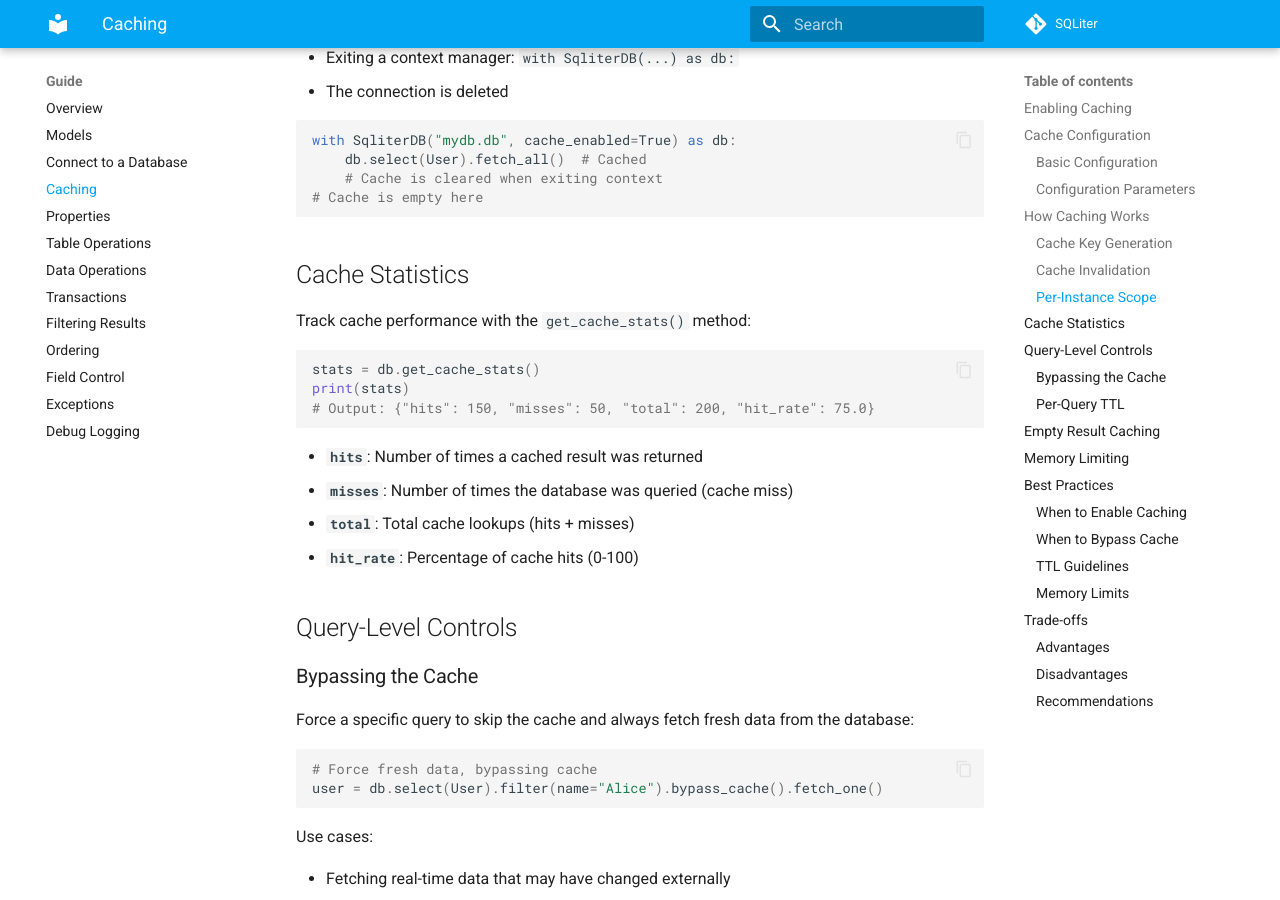
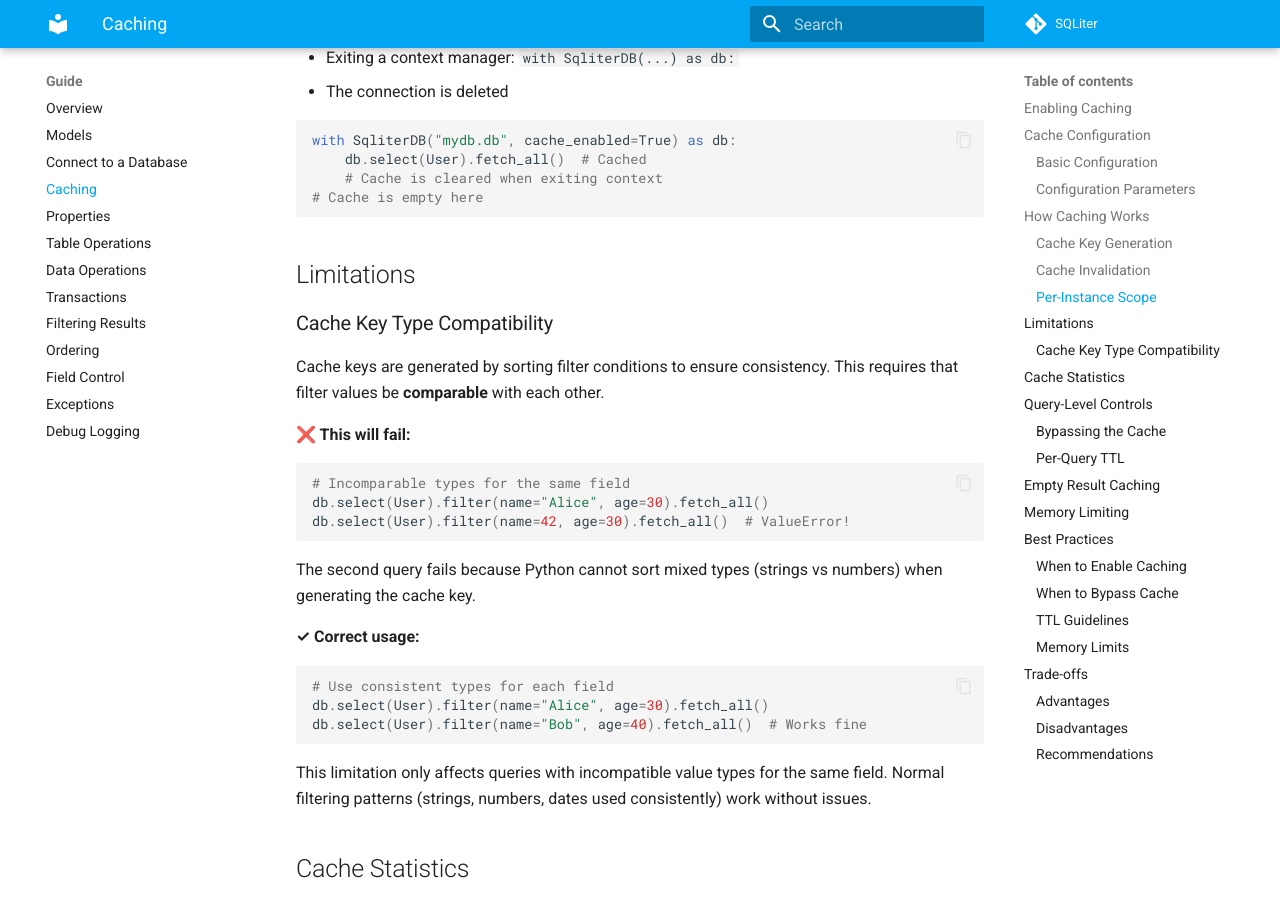
Before and after one commit to seapagan/sqliter-py, an MkDocs documentation site: the page built from docs/guide/caching.md, in a window 1280 px wide and 900 px high, scrolled down 2090 px. Built offline with MkDocs 1.6.1 and Material for MkDocs 9.7.7, drawn with Linux system fonts in a browser that asks for light colours; plug-ins that fetch from the network failed and are left out; comment, search, counter and statistics services are not loaded.

Commit message:
Add error handling for incomparable filter types in cache key generation
Add try/except block to catch TypeError when sorting filters with
incompatible types, providing clear error message to users. Also add
documentation section explaining the limitation and correct usage.

````diff
--- a/docs/guide/caching.md
+++ b/docs/guide/caching.md
@@ -97,6 +97,36 @@
     # Cache is cleared when exiting context
 # Cache is empty here
 ```
+
+## Limitations
+
+### Cache Key Type Compatibility
+
+Cache keys are generated by sorting filter conditions to ensure consistency.
+This requires that filter values be **comparable** with each other.
+
+**❌ This will fail:**
+
+```python
+# Incomparable types for the same field
+db.select(User).filter(name="Alice", age=30).fetch_all()
+db.select(User).filter(name=42, age=30).fetch_all()  # ValueError!
+```
+
+The second query fails because Python cannot sort mixed types (strings vs
+numbers) when generating the cache key.
+
+**✓ Correct usage:**
+
+```python
+# Use consistent types for each field
+db.select(User).filter(name="Alice", age=30).fetch_all()
+db.select(User).filter(name="Bob", age=40).fetch_all()  # Works fine
+```
+
+This limitation only affects queries with incompatible value types for the
+same field. Normal filtering patterns (strings, numbers, dates used consistently)
+work without issues.
 
 ## Cache Statistics
 
````
Also changed, not shown: 1 other file.
